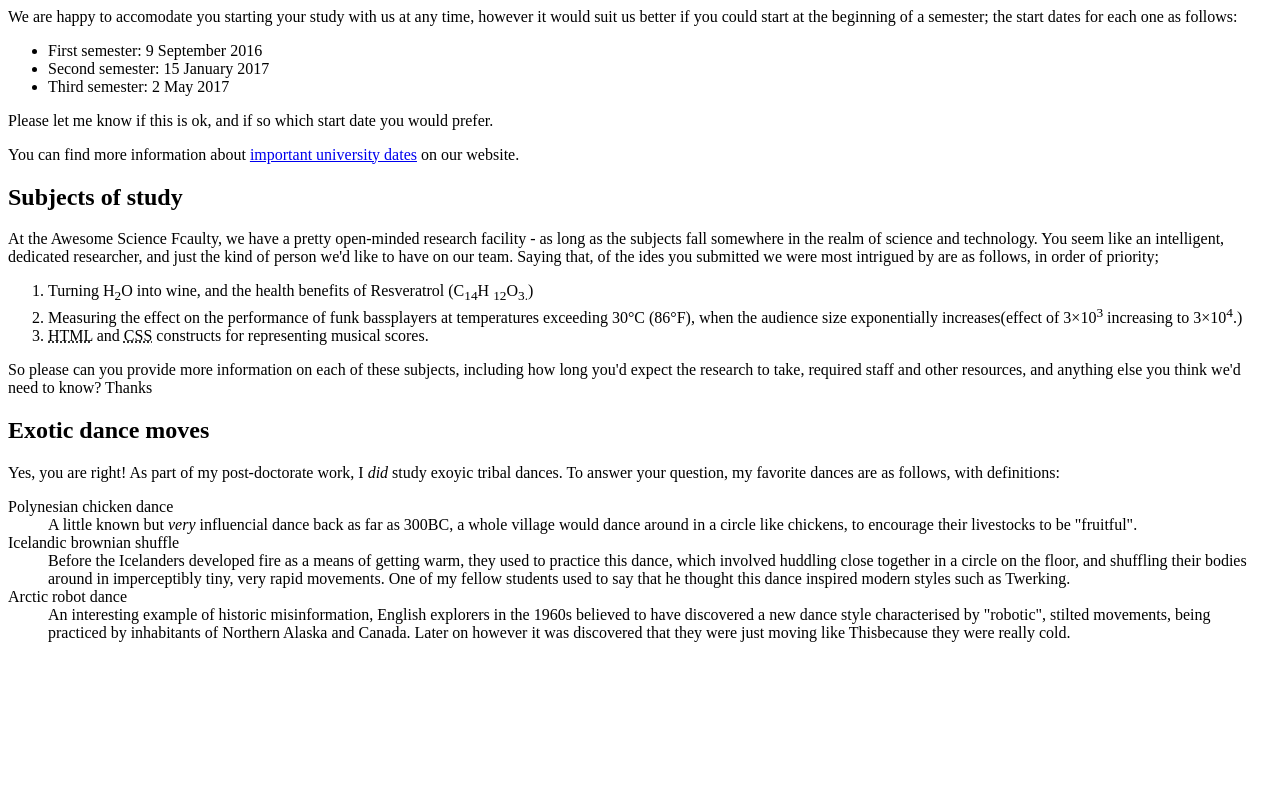
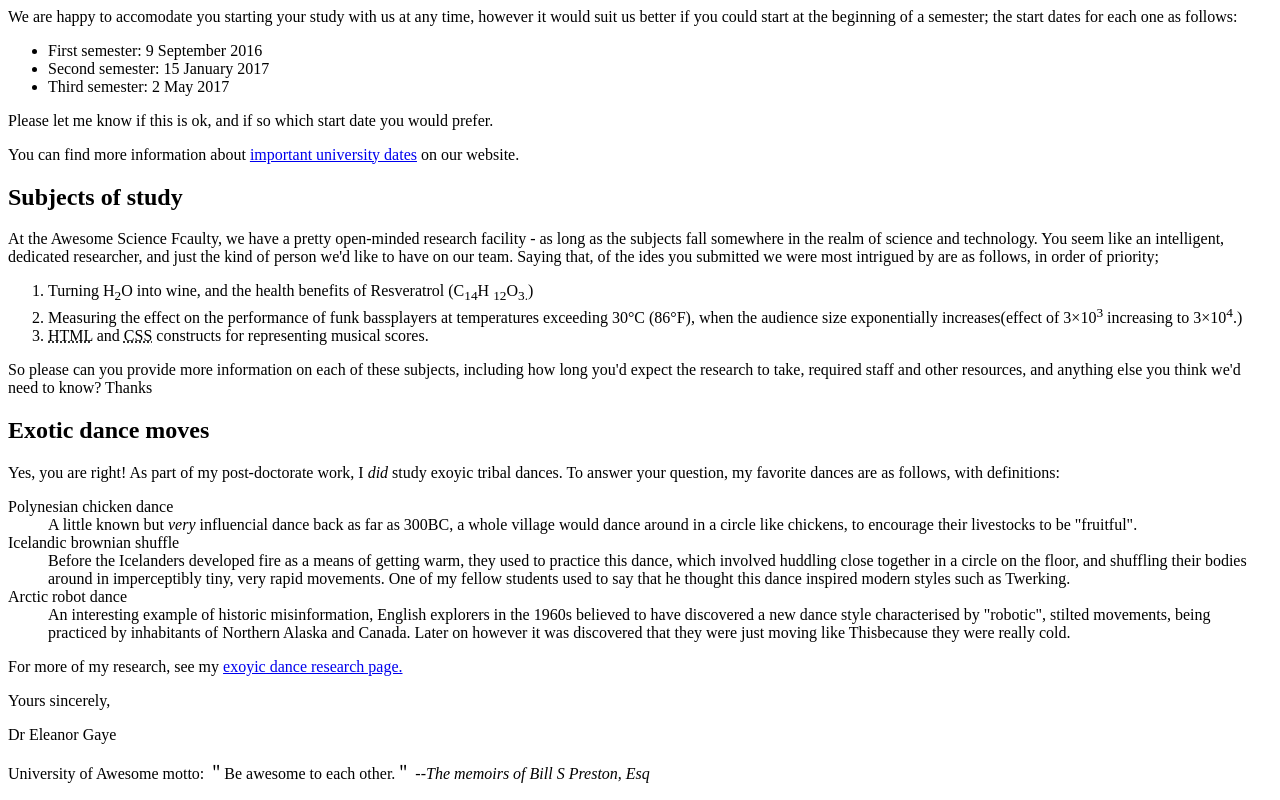
Before and after one commit to SarahDomson/Frontend_ivory-, a plain HTML site: page Html Fundamentals/fundamental.html in a window 1280 px wide. Shown: the part 638-1438 px from the top of the page. Before the commit the page ends 1296 px from the top, so only its background shows below. Drawn offline with Linux system fonts and the light colour scheme.

Commit message:
footer details added

```diff
--- a/Html Fundamentals/fundamental.html
+++ b/Html Fundamentals/fundamental.html
@@ -103,5 +103,12 @@
 
             </section>
     </main>
+
+    <footer>
+        <p>For more of my research, see my <a href="#">exoyic dance research page.</a></p>
+        <p>Yours sincerely,</p>
+        <p>Dr Eleanor Gaye</p>
+        <p>University of Awesome motto: &#xFF02;Be awesome to each other.&#xFF02 <em>--The memoirs of Bill S Preston, Esq</em></p>
+    </footer>
 </body>
 </html>
```
